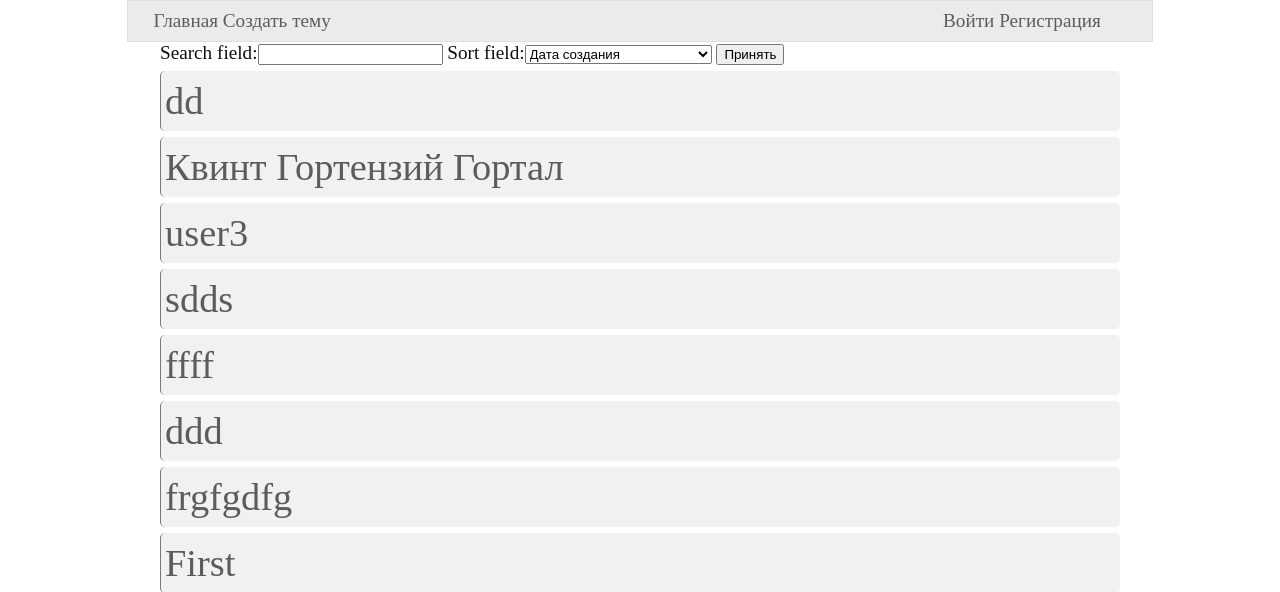
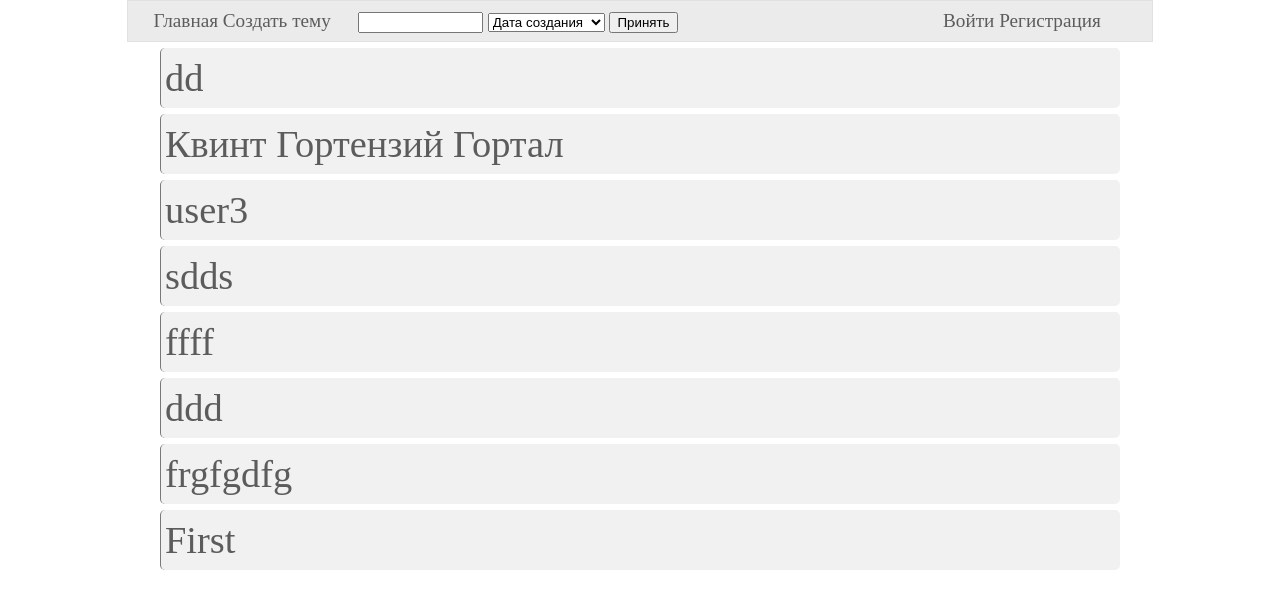
Before and after one commit to ShizukaHoshijiro/ThirdDjangoProject, a Django app: page / in a window 1280 px wide. Shown: the top 592 px of the page. Run offline with Django 3.2, Linux system fonts and the light colour scheme; data comes from the database, SQL or seed files in the repository.

Commit message:
Добавление поиска, выбора сортировки и прикручивание этого к шаблону.

```diff
--- a/core/static/core/index.css
+++ b/core/static/core/index.css
@@ -6,6 +6,21 @@
     padding-top: 8px;
     padding-bottom: 8px;
     padding-left:4px;
+}
+
+
+.header .search_field {
+    width:auto;
+    display: inline-block;
+}
+
+#id_sort_field {
+    width:26%;
+}
+
+#id_search_field {
+    width:26%;
+    margin-left: 5%;
 }
 
 .topic:hover {
--- a/core/static/core/main.css
+++ b/core/static/core/main.css
@@ -16,7 +16,7 @@ a:hover {
 
 .header {
     width: 80%;
-    height: 40px;
+    min-height: 40px;
     background-color: #ebebeb;
     border: 1px solid #e1e1e1;
     margin-right: auto;
--- a/core/templates/core/index.html
+++ b/core/templates/core/index.html
@@ -3,13 +3,9 @@
 
 {% block title %}Главная{% endblock %}
 {% block extra_head %}<link type="text/css" rel="stylesheet" href="{% static "core/index.css" %}">{% endblock %}
+{% block header %}{% include "core/patterns/includes/header_with_field.html" %}{% endblock %}
 
 {% block content %}
-
-    <form action="" method="get">
-    {{ form }}
-    <input type="submit" value="Принять">
-    </form>
 
     {% for object in object_list %}
 
--- a/core/templates/core/patterns/includes/header.html
+++ b/core/templates/core/patterns/includes/header.html
@@ -1,8 +1,10 @@
+
 
 <div class="links">
     <a href="{% url "core:index" %}">Главная</a>
     <a href="{% url "core:create" %}">Создать тему</a>
 </div>
+{% block search_field %}{% endblock %}
 <div class="user_info">
     {% if user.is_authenticated %}
         <div class="user_is_login">
--- /dev/null
+++ b/core/templates/core/patterns/includes/header_with_field.html
@@ -0,0 +1,12 @@
+{% extends "core/patterns/includes/header.html" %}
+
+{% block search_field %}
+    <div class="search_field">
+    <form action="">
+        {% for field in form %}
+            {{ field }}
+        {% endfor %}
+        <input type="submit" value="Принять">
+        </form>
+    </div>
+{% endblock %}
```
